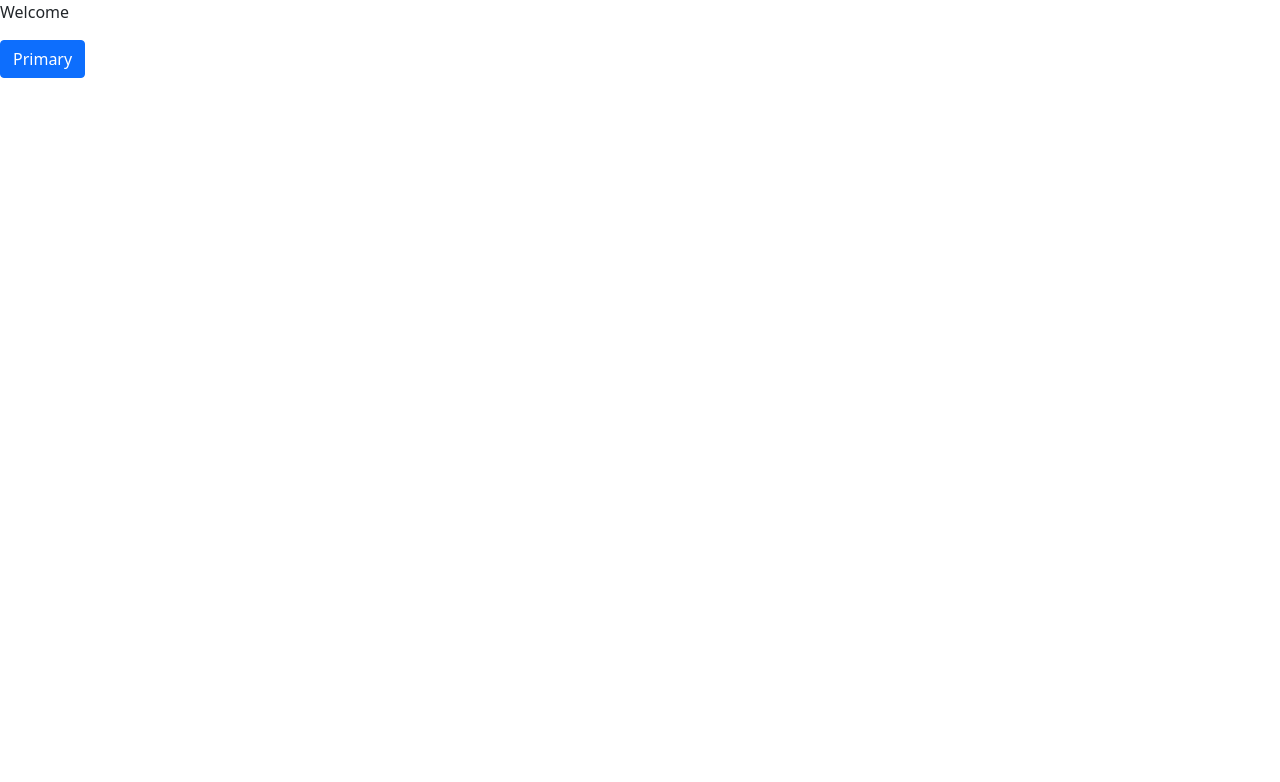
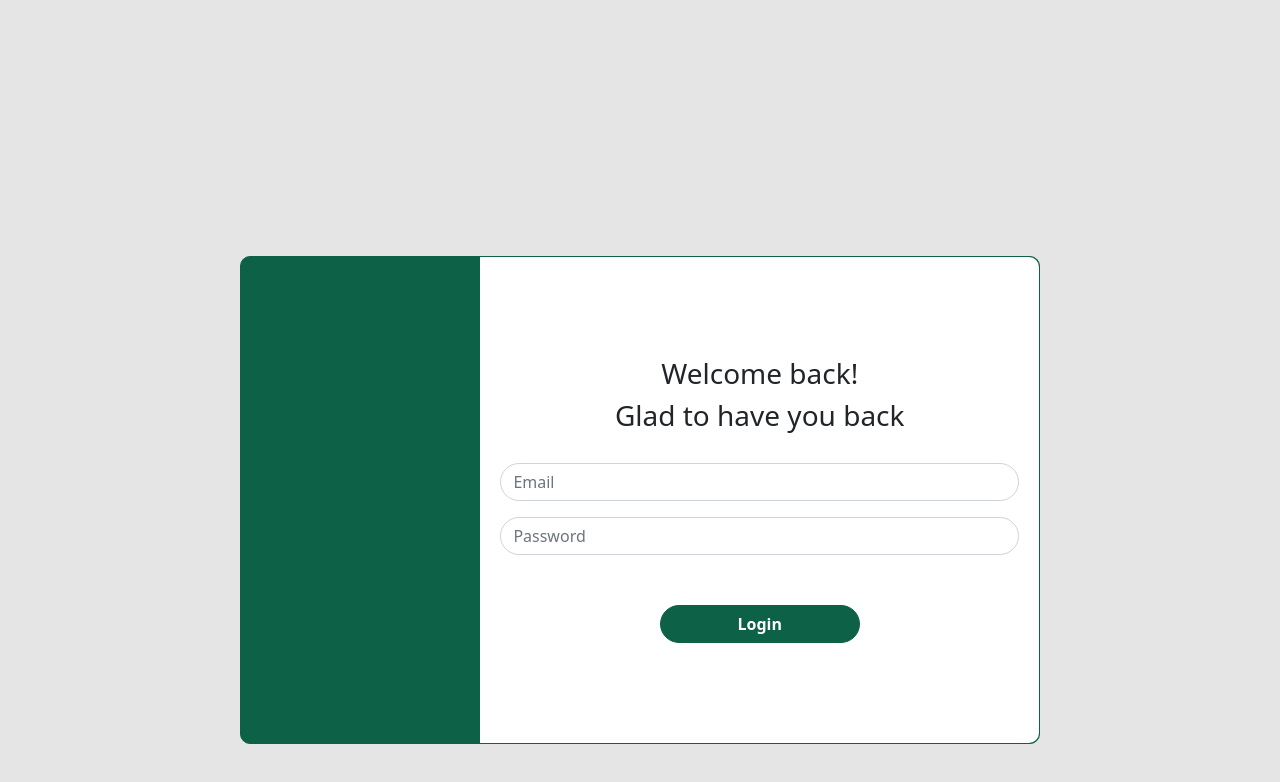
Before and after one commit to mkhoirurrizqi/Web-Lelang-Service, a React (Create React App) app: page / in a window 1280 px wide. Shown: the top 782 px of the page. Built offline with nearby package versions, Linux system fonts and the light colour scheme.

Commit message:
update login page interface

```diff
--- a/src/App.css
+++ b/src/App.css
@@ -36,3 +36,55 @@
     transform: rotate(360deg);
   }
 }
+
+/* Start Login page */
+.wrap {
+  background-color: #e5e5e5;
+  display: flex;
+  justify-content: center;
+  align-items: center;
+  height: 1000px;
+}
+.content-login-page {
+  border: #0c6146 1px solid;
+  background-color: #0c6146;
+  width: 800px;
+  border-radius: 10px;
+}
+.content-login-page .putih {
+  background-color: #fff;
+  margin-left: 30%;
+  padding: 100px 0;
+  border-top-right-radius: 10px;
+  border-bottom-right-radius: 10px;
+}
+.content-login-page .putih .header {
+  text-align: center;
+  margin-bottom: 30px;
+}
+.content-login-page .putih .header h1 {
+  font-size: 28px;
+}
+.content-login-page .putih .input-wrap {
+  margin: 0 20px 50px 20px;
+}
+.content-login-page .putih .input-wrap input {
+  border-radius: 30px;
+}
+.content-login-page .putih .btn-wrap {
+  justify-content: center;
+  display: flex;
+}
+.content-login-page .putih .btn-wrap .btn {
+  background-color: #0c6146;
+  border-radius: 30px;
+  font-weight: bold;
+  border: #0c6146 1px solid;
+  width: 200px;
+}
+.content-login-page .putih .btn-wrap .btn:hover {
+  background-color: #fff;
+  color: #0c6146;
+  border: #0c6146 1px solid;
+}
+/* End Login page */
--- a/src/components/all/Login.jsx
+++ b/src/components/all/Login.jsx
@@ -1,14 +1,36 @@
 import React, { useState } from "react";
+import "../../App.css";
 
 const Login = () => {
   const [email, setEmail] = useState("");
   const [password, setPassword] = useState("");
   return (
-    <div>
-      <p>Welcome</p>
-      <button type="button" className="btn btn-primary">
-        Primary
-      </button>
+    <div className="wrap">
+      <div className="content-login-page">
+        <div className="putih">
+          <div className="header">
+            <h1>Welcome back!</h1>
+            <h1>Glad to have you back</h1>
+          </div>
+          <form action="">
+            <div className="input-wrap">
+              <div class="mb-3">
+                <input type="email" className="form-control" id="exampleInputPassword1" placeholder="Email" />
+              </div>
+              <div class="mb-3">
+                <input type="password" className="form-control" id="exampleInputPassword1" placeholder="Password" />
+              </div>
+            </div>
+            <div className="btn-wrap">
+              <a href="" className="login-btn">
+                <button type="button" class="btn btn-primary">
+                  Login
+                </button>
+              </a>
+            </div>
+          </form>
+        </div>
+      </div>
     </div>
   );
 };
```
